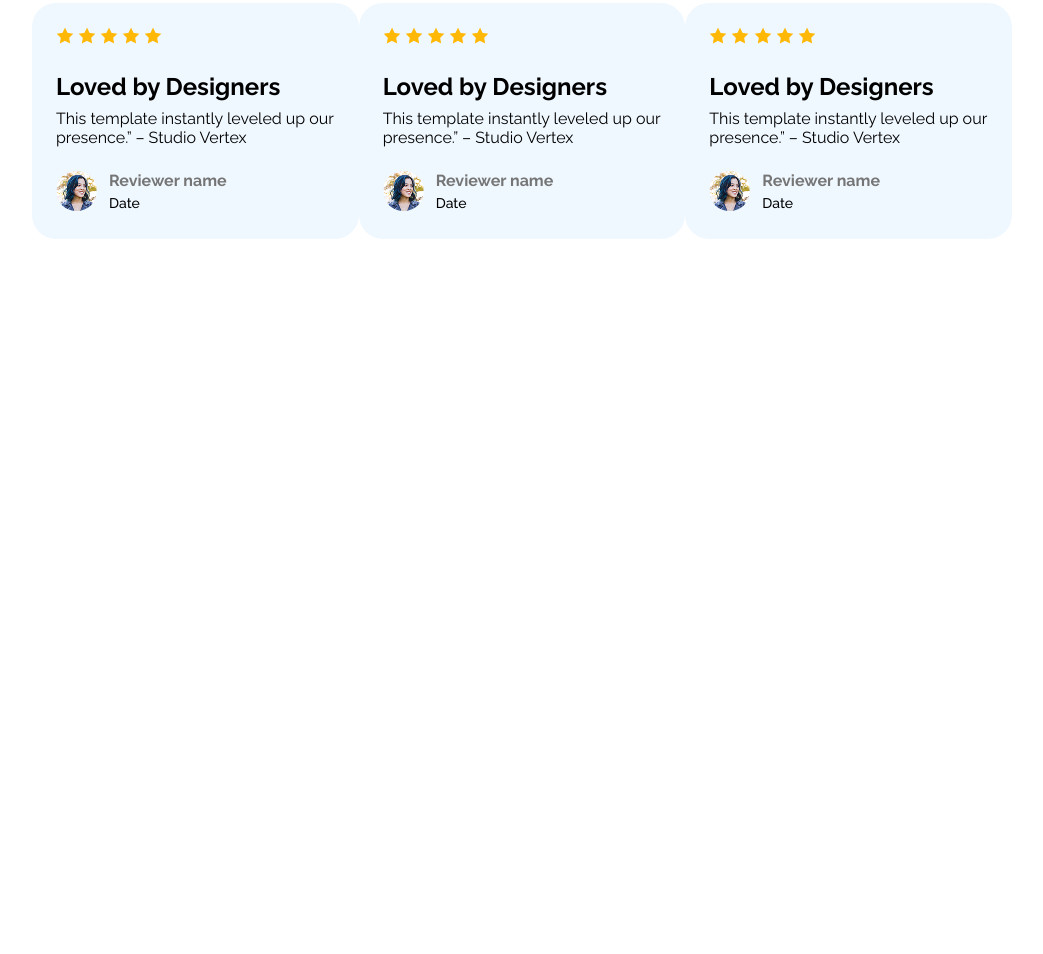
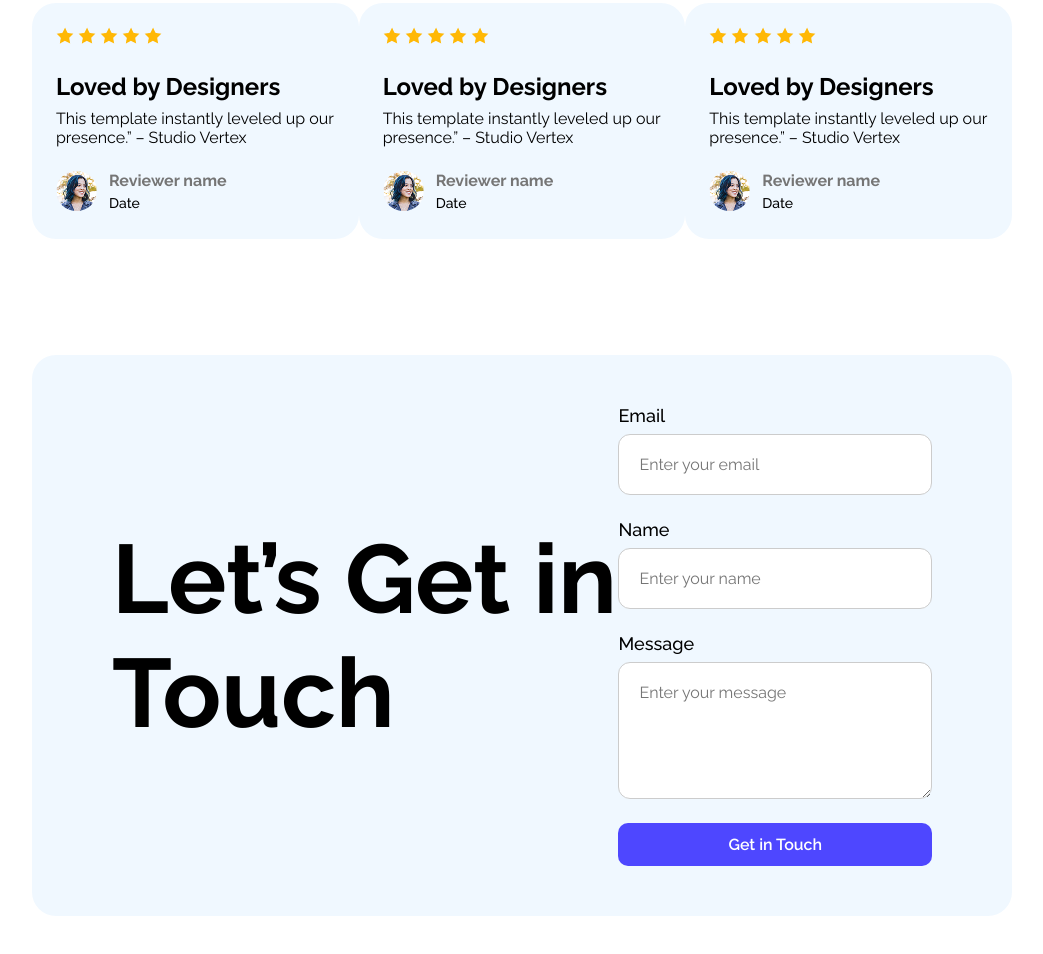
Before and after one commit to Saif-Smran/landing-launchpad, a plain HTML site: page index.html in a window 1280 px wide. Shown: the part 1919-2873 px from the top of the page, without its empty margins (118-1161 px from the left). Before the commit the page ends 2274 px from the top, so only its background shows below. Drawn offline with Linux system fonts and the light colour scheme.

Commit message:
Form Section added

```diff
--- a/index.html
+++ b/index.html
@@ -128,6 +128,28 @@
             </div>
         </section>
 
+        <!-- Let’s Get in Touch -->
+        <section class="section form">
+            <div class="section-container">
+                <h1 class="container-title">Let’s Get in Touch</h1>
+                <form class="contact-form">
+                    <fieldset class="form-group">
+                        <label for="Email">Email</label>
+                        <input type="email" id="Email" placeholder="Enter your email">
+                    </fieldset>
+                    <fieldset class="form-group">
+                        <label for="Name">Name</label>
+                        <input type="text" id="Name" placeholder="Enter your name">
+                    </fieldset>
+                    <fieldset class="form-group">
+                        <label for="Message">Message</label>
+                        <textarea rows="5" id="Message" placeholder="Enter your message"></textarea>
+                    </fieldset>
+                    <input type="submit" value="Get in Touch" class="btn">
+                </form>
+            </div>
+        </section>
+
     </main>
     <footer>
 
--- a/style.css
+++ b/style.css
@@ -192,3 +192,48 @@
   display: flex;
   justify-content: space-between;
 }
+
+/* Let’s Get in Touch */
+.container-title{
+  font-size: 97px;
+  font-weight: bold;
+}
+
+.contact-form{
+  display: flex;
+  flex-direction: column;
+  gap: 24px;
+  border: none;
+  width: 500px;
+}
+
+.form-group{
+  display: flex;
+  flex-direction: column;
+  gap: 8px;
+  border: none;
+}
+
+.form-group > label {
+  font-weight: 500;
+  font-size: 18px;
+}
+
+.form-group > input, .form-group > textarea {
+  padding: 20px;
+  border-radius: 12px;
+  border: 1px solid #ccc;
+  font-size: 16px;
+}
+
+.section-container{
+  display: flex;
+  justify-content: space-between;
+  align-items: center;
+}
+
+.form{
+  background-color: aliceblue;
+  border-radius: 24px;
+  padding: 50px 80px;
+}
```
